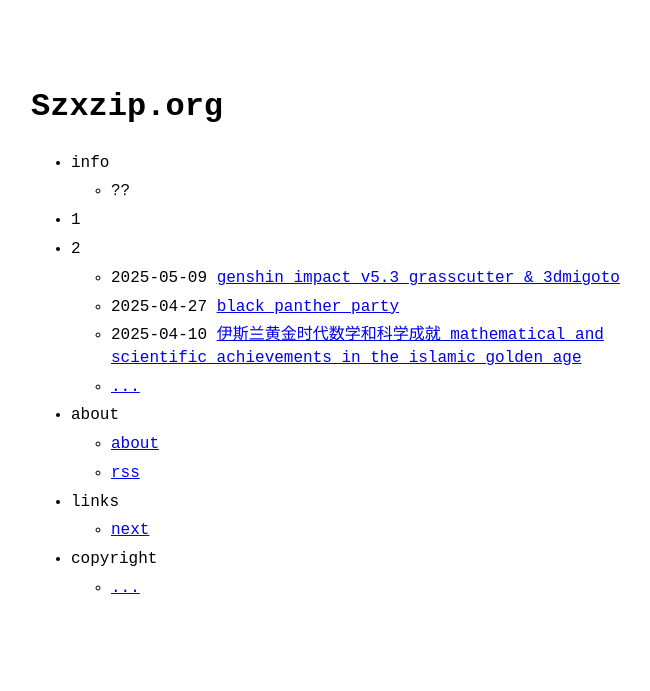
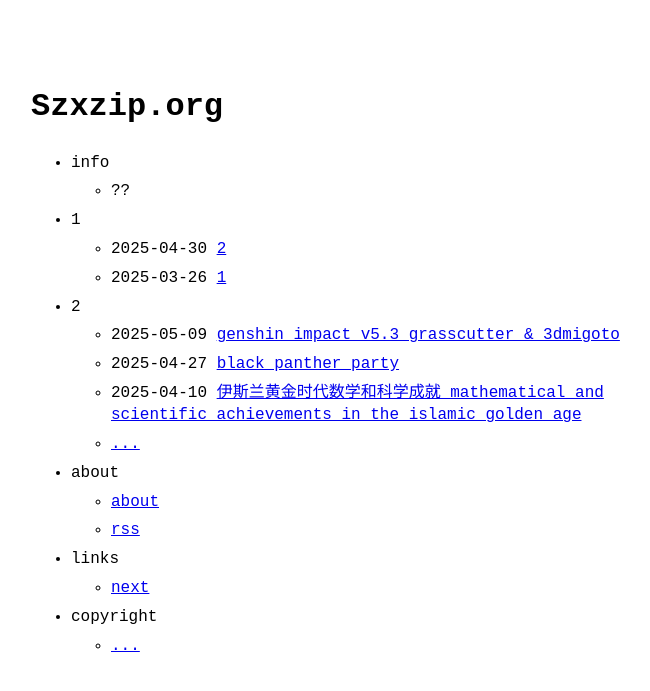
Before and after one commit to szxzip/szxzip.org, a Jekyll site: the page built from index.md, in a window 1280 px wide. Shown: the top 691 px of the page, without its empty margins (289-939 px from the left). Built offline with Jekyll 4.4.1, drawn with Linux system fonts in a browser that asks for light colours; part of the change alters nothing that is shown.

Commit message:
Initial commit

```diff
--- a/_data/menu.yml
+++ b/_data/menu.yml
@@ -8,7 +8,7 @@ entries:
 
   - title: 1
     post_list:
-      category: 1
+      category: x
       limit: 3
       show_more: true
       show_more_text: ...
--- a/_posts/2025-03-26-1.md
+++ b/_posts/2025-03-26-1.md
@@ -1,6 +1,6 @@
 ---
 layout: post
-category: 1
+category: x
 title: 1
 ---
 
--- a/_posts/2025-04-30-2.md
+++ b/_posts/2025-04-30-2.md
@@ -1,6 +1,6 @@
 ---
 layout: post
-category: 1
+category: x
 title: 2
 ---
 
```
